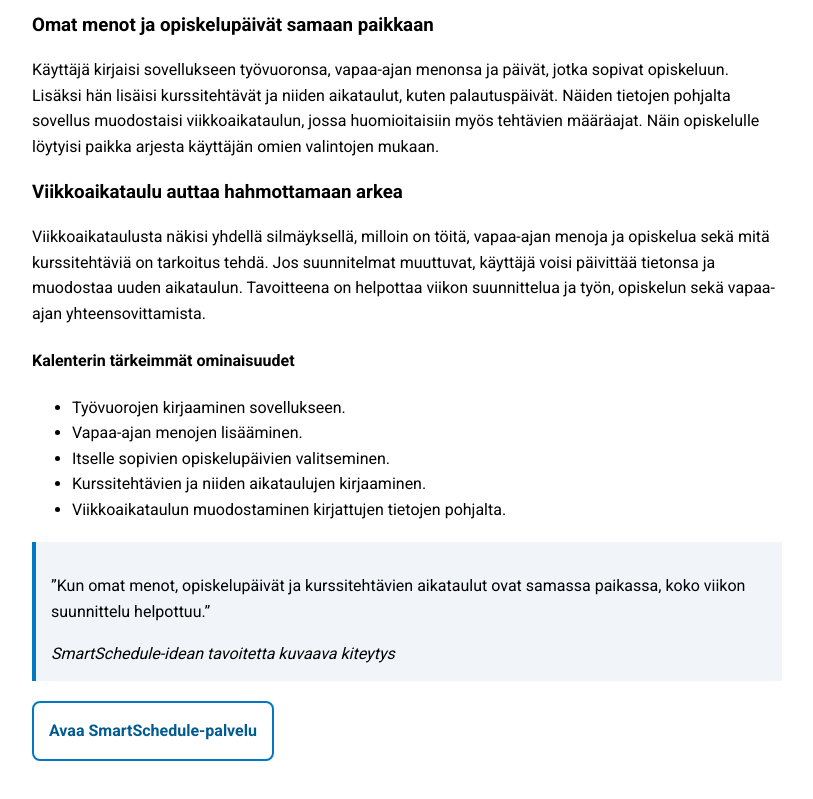
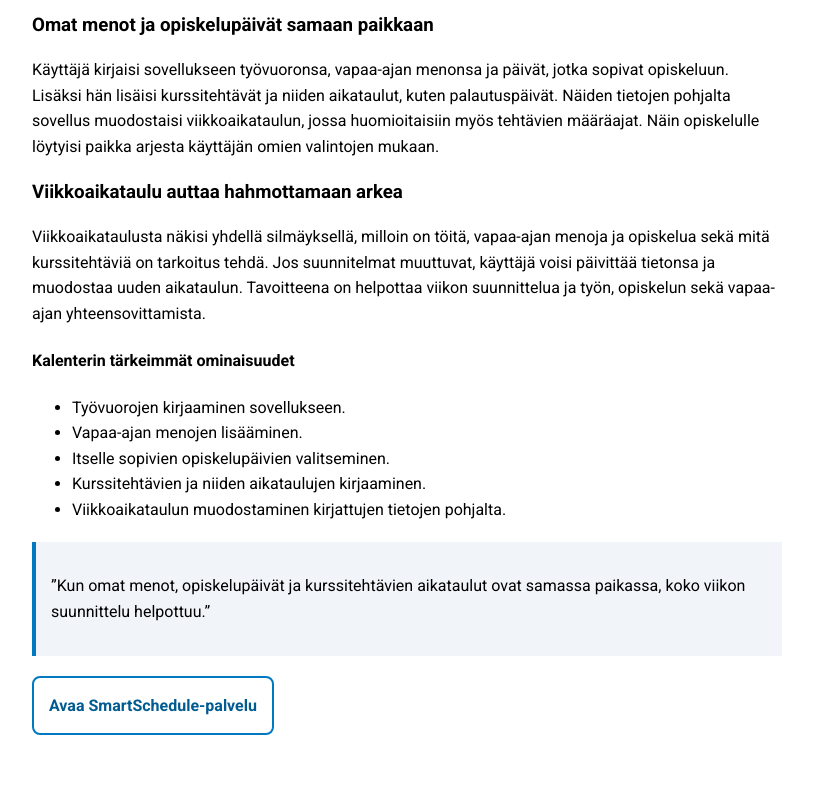
Before and after one commit to anttihyvamaki-debug/anttihyvamaki-debug.github.io, a plain HTML site: page uutiset/smartschedule.html in a window 1280 px wide. Shown: the part 803-1602 px from the top of the page, without its empty margins (233-1046 px from the left). Drawn offline with nearby package versions, Linux system fonts and the light colour scheme.

Commit message:
Update smartschedule.html

```diff
--- a/uutiset/smartschedule.html
+++ b/uutiset/smartschedule.html
@@ -40,7 +40,7 @@
 
       <blockquote>
         <p>”Kun omat menot, opiskelupäivät ja kurssitehtävien aikataulut ovat samassa paikassa, koko viikon suunnittelu helpottuu.”</p>
-        <cite>SmartSchedule-idean tavoitetta kuvaava kiteytys</cite>
+
       </blockquote>
       <p><a class="smartschedule-link" href="../palvelut/smartschedule/index.html">Avaa SmartSchedule-palvelu</a></p>
     </article>
```
